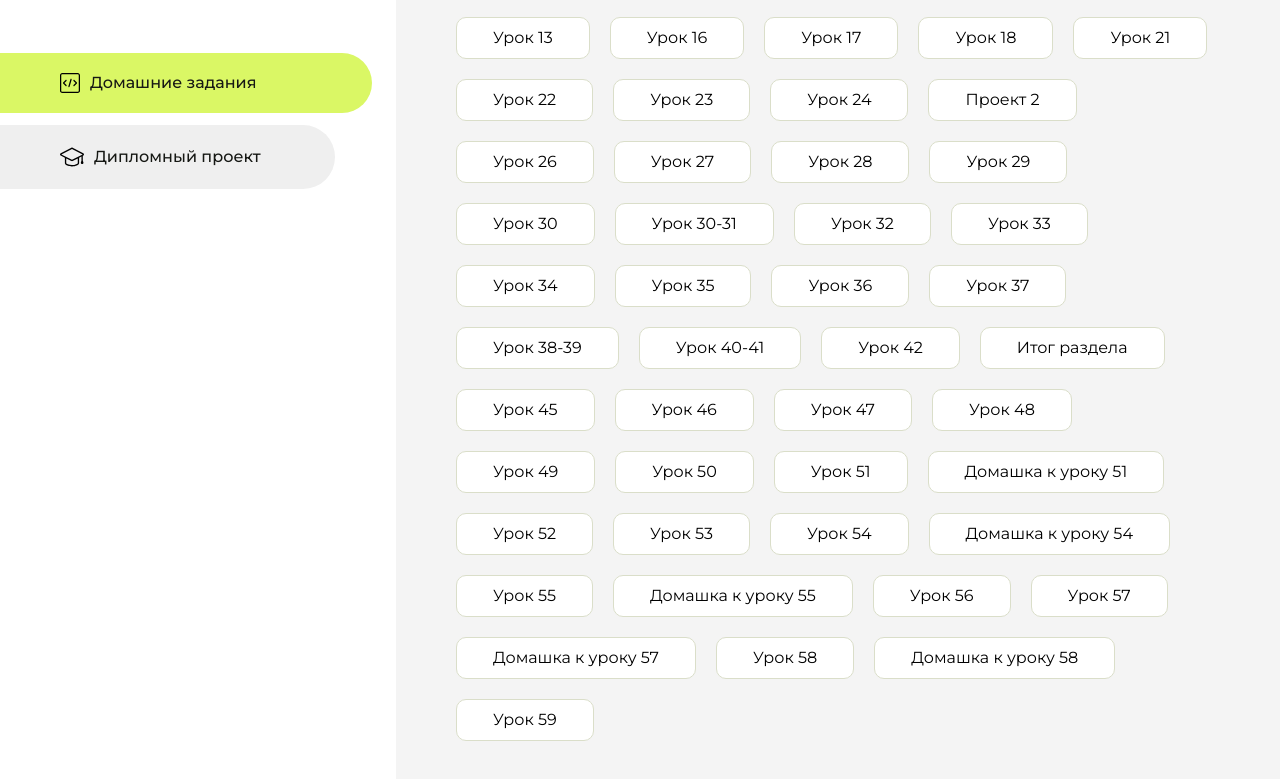
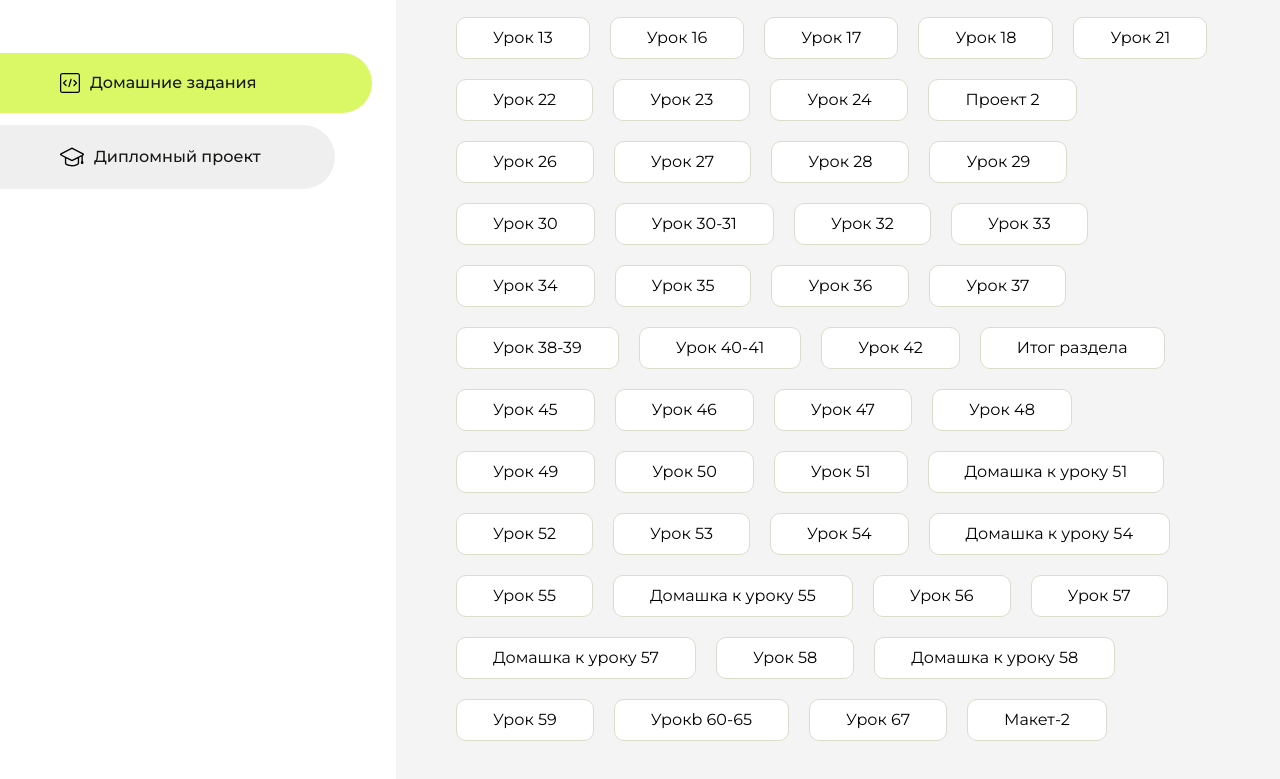
Before and after one commit to Front-rabbit0/homework, a plain HTML site: page index.html in a window 1280 px wide. Shown: the part 283-1062 px from the top of the page. Drawn offline with Linux system fonts and the light colour scheme.

Commit message:
Update index.html

```diff
--- a/index.html
+++ b/index.html
@@ -253,6 +253,15 @@
                         <li class="content__list-item">
                             <a href="html-59/index.html">Урок 59</a>
                         </li>
+                        <li class="content__list-item">
+                            <a href="html-60-65/index.html">Урокb 60-65</a>
+                        </li>
+                        <li class="content__list-item">
+                            <a href="html-67/index.html">Урок 67</a>
+                        </li>
+                        <li class="content__list-item">
+                            <a href="maket-2/index.html">Макет-2</a>
+                        </li>
                     </ul>
                 </div>
                 <div class="content__block hidden" id="diplomBlock">
```
